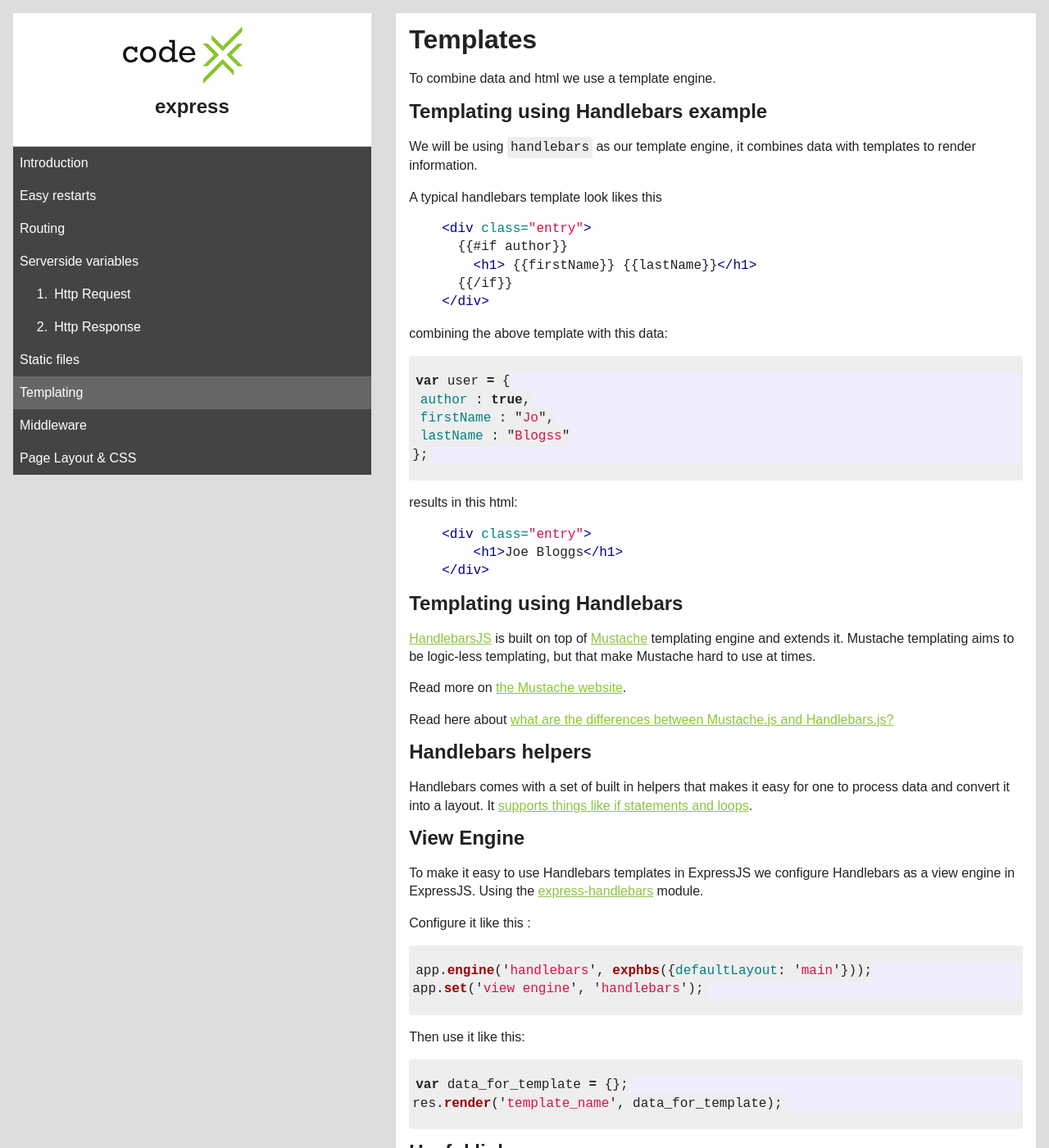
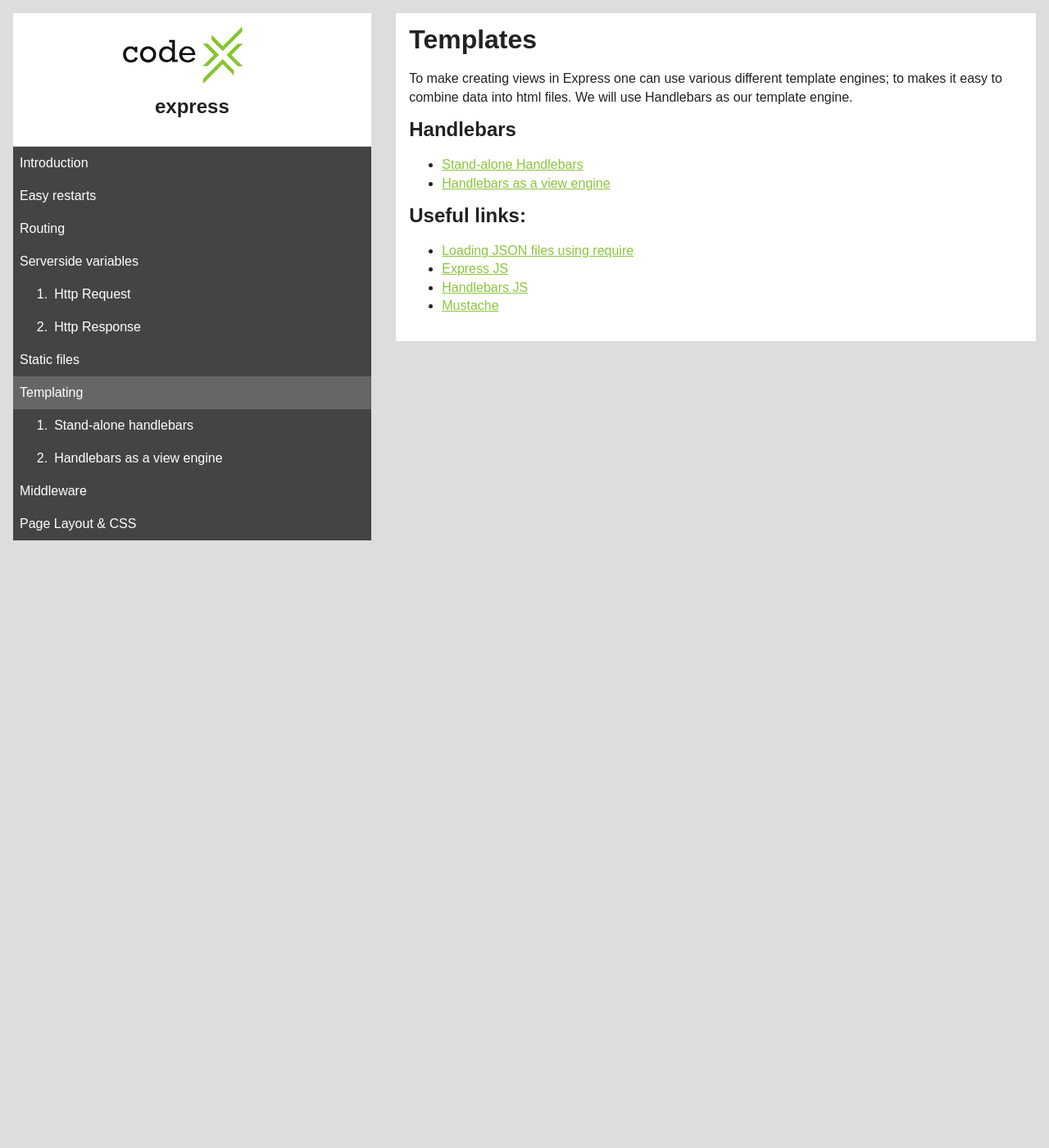
Before and after one commit to codex-academy/expressjs-intro, a Jekyll site: the page built from steps/templating.md, in a window 1280 px wide and 1400 px high. Shown: the whole window at 82% size. Built offline with Jekyll 4.4.1, drawn with Linux system fonts in a browser that asks for light colours.

Commit message:
split templating up

````diff
--- a/_includes/footer.html
+++ b/_includes/footer.html
@@ -26,6 +26,15 @@
           </li>
           <li>
             <a href="{{ site.baseurl }}/steps/templating.html" {% if page.url == "/steps/templating.html" %}class = "active"{% endif %}>Templating</a>
+            <ol>
+                <li>
+                    <a href="{{ site.baseurl }}/steps/handlebars.html" {% if page.url == "/steps/handlebars.html" %}class = "active"{% endif %}>Stand-alone handlebars</a>
+                </li>
+                <li>
+                    <a href="{{ site.baseurl }}/steps/handlebars_with_express.html" {% if page.url == "/steps/handlebars_with_express.html" %}class = "active"{% endif %}>Handlebars as a view engine</a>
+                </li>
+            </ol>
+
           </li>
           <li>
             <a href="{{ site.baseurl }}/steps/middleware.html" {% if page.url == "/steps/middleware.html" %}class = "active"{% endif %}>Middleware</a>
--- a/steps/templating.md
+++ b/steps/templating.md
@@ -3,71 +3,12 @@ layout: default
 ---
 # Templates
 
-To combine data and html we use a template engine.
+To make creating views in Express one can use various different template engines; to makes it easy to combine data into html files. We will use Handlebars as our template engine.
 
-## Templating using Handlebars example
+## Handlebars
 
-We will be using `handlebars` as our template engine, it combines data with templates to render information.
-
-A typical handlebars template look likes this
-
-{% highlight html %}
-{% raw %}
-<div class="entry">
-  {{#if author}}
-    <h1> {{firstName}} {{lastName}}</h1>
-  {{/if}}
-</div>{% endraw %}
-{% endhighlight %}
-
-combining the above template with this data:
-
-```javascript
-var user = {
- author : true,
- firstName : "Jo",
- lastName : "Blogss"
-};
-```
-
-results in this html:
-
-{% highlight html %}
-{% raw %}
-<div class="entry">
-    <h1>Joe Bloggs</h1>
-</div>{% endraw %}
-{% endhighlight %}
-
-## Templating using Handlebars
-
-[HandlebarsJS](https://www.npmjs.com/package/handlebars) is built on top of [Mustache](https://www.npmjs.com/package/mustache) templating engine and extends it. Mustache templating aims to be logic-less templating, but that make Mustache hard to use at times.
-
-Read more on [the Mustache website](https://mustache.github.io/mustache.5.html).
-
-Read here about [what are the differences between Mustache.js and Handlebars.js?](http://stackoverflow.com/questions/10555820/what-are-the-differences-between-mustache-js-and-handlebars-js)
-
-## Handlebars helpers
-
-Handlebars comes with a set of built in helpers that makes it easy for one to process data and convert it into a layout. It [supports things like if statements and loops](http://handlebarsjs.com/builtin_helpers.html).
-
-## View Engine
-
-To make it easy to use Handlebars templates in ExpressJS we configure Handlebars as a view engine in ExpressJS. Using the [express-handlebars](https://www.npmjs.com/package/express-handlebars) module.
-
-Configure it like this :
-
-```javascript
-app.engine('handlebars', exphbs({defaultLayout: 'main'}));
-app.set('view engine', 'handlebars');
-```
-
-Then use it like this:
-
-```javascript
-var data_for_template = {};
-res.render('template_name', data_for_template);
-```
+* [Stand-alone Handlebars](/steps/handlebars.html)
+* [Handlebars as a view engine](/steps/handlebars_with_express.html)
 
 ## Useful links:
 
````
Also changed, not shown: steps/handlebars.md (added, +52 -0 lines), steps/handlebars_with_express.md (added, +21 -0 lines).
